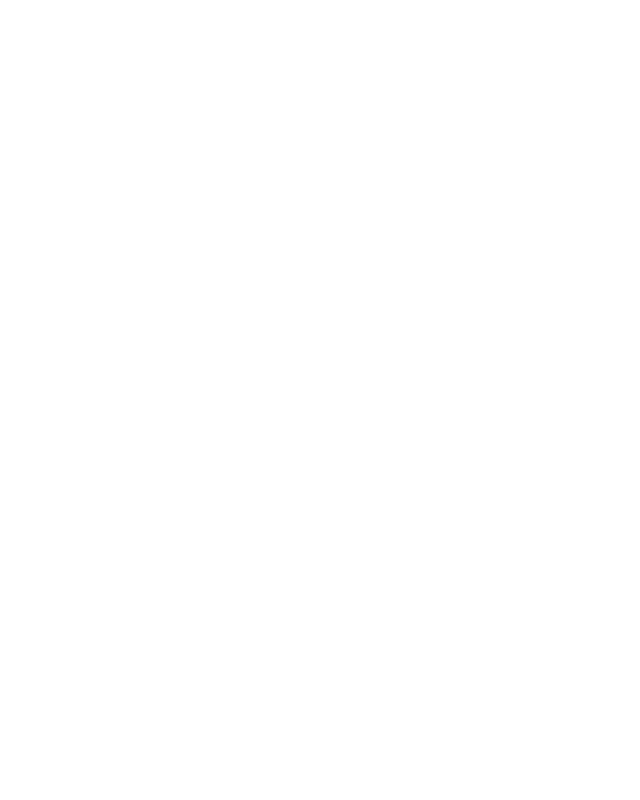
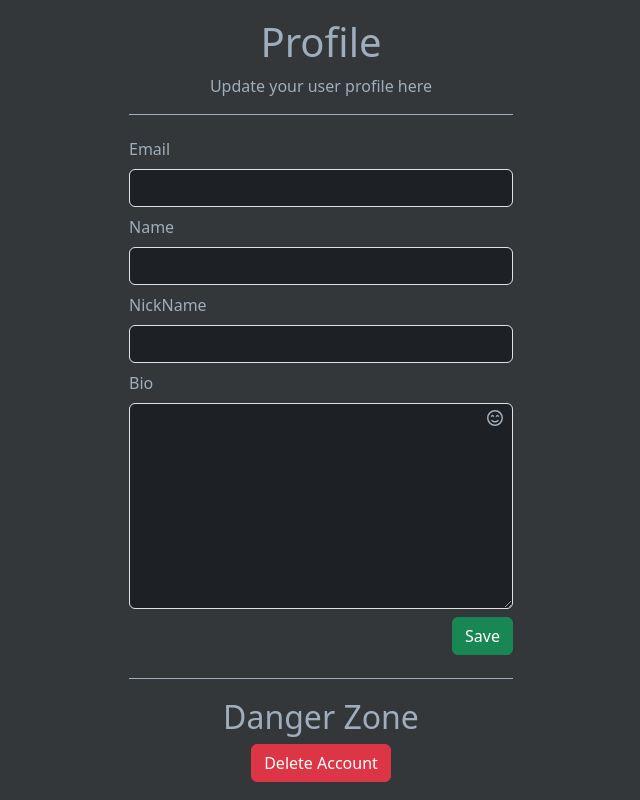
Before and after one commit to Jehman06/taskrize, a React (Create React App) app in the folder frontend/task-management/: page /profile in a window 1280 px wide. Before the commit this address had no page. Shown: the whole page, without its empty margins (319-959 px from the left). Built offline with nearby package versions, Linux system fonts and the light colour scheme; no server answers; what ldrs would draw is missing.

Commit message:
Implemented basic structure and layout for Profile Page, and Redux state management for the Emoji Picker and Profile related states

```diff
--- a/frontend/task-management/package.json
+++ b/frontend/task-management/package.json
@@ -3,6 +3,8 @@
     "version": "0.1.0",
     "private": true,
     "dependencies": {
+        "@emoji-mart/data": "^1.1.2",
+        "@emoji-mart/react": "^1.1.1",
         "@reduxjs/toolkit": "^2.2.1",
         "@testing-library/jest-dom": "^5.17.0",
         "@testing-library/react": "^13.4.0",
--- a/frontend/task-management/src/App.tsx
+++ b/frontend/task-management/src/App.tsx
@@ -5,6 +5,7 @@
 import LoginPage from './authentication/Login';
 import ForgotPassword from './authentication/ForgotPassword';
 import ResetPassword from './authentication/ResetPassword';
+import ProfilePage from './Pages/Profile/Profile';
 
 function App() {
     return (
@@ -15,6 +16,7 @@
             <Route path="/forgotpassword" element={<ForgotPassword />} />
             <Route path="/resetpassword/:user_id/:reset_code" element={<ResetPassword />} />
             <Route path="home" element={<Home />} />
+            <Route path="profile" element={<ProfilePage />} />
         </Routes>
     );
 }
--- a/frontend/task-management/src/Navbar/PrivateNavbar.tsx
+++ b/frontend/task-management/src/Navbar/PrivateNavbar.tsx
@@ -16,6 +16,8 @@
 import taskrize from '../images/taskrize.png';
 import { SlMagnifier } from 'react-icons/sl';
 import { MdAccountCircle } from 'react-icons/md';
+import { IoExitOutline } from 'react-icons/io5';
+import { IoMdPerson } from 'react-icons/io';
 import './PrivateNavbar.css';
 import 'bootstrap/dist/css/bootstrap.min.css';
 import 'bootstrap';
@@ -242,7 +244,8 @@
                         aria-labelledby="dropdownMenuButton3"
                     >
                         <li>
-                            <a className="dropdown-item" href="#">
+                            <a className="dropdown-item" href="/profile">
+                                <IoMdPerson className="settings-dropdown-icons" />
                                 Profile
                             </a>
                         </li>
@@ -251,6 +254,7 @@
                                 className="dropdown-item profile-dropdown-item"
                                 onClick={handleLogout}
                             >
+                                <IoExitOutline className="settings-dropdown-icons" />
                                 Logout
                             </a>
                         </li>
--- /dev/null
+++ b/frontend/task-management/src/Pages/Profile/Profile.css
@@ -0,0 +1,87 @@
+body {
+    background-color: #33373a;
+    color: #9fadbc;
+}
+
+.profile-container {
+    display: flex;
+    justify-content: center;
+    align-items: center;
+    height: 100vh;
+}
+
+.profile-title {
+    text-align: center;
+    border-bottom: 0.1px solid #9fadbc;
+    margin-bottom: 1.4rem;
+}
+
+.profile-content {
+    width: 30vw;
+}
+
+.profile-input {
+    background-color: #1d2125 !important;
+    outline: teal;
+    color: #9fadbc !important;
+    padding-right: 2rem;
+    margin-bottom: 0.5rem;
+}
+
+.profile-input::placeholder {
+    color: #9fadbc;
+}
+
+.profile-input:focus:not(:hover) {
+    background-color: #33373a;
+    color: #9fadbc;
+}
+
+.profile-input:hover {
+    background-color: #33373a;
+    border: 1px solid teal;
+    color: #9fadbc;
+}
+
+.bio-input-wrapper {
+    position: relative;
+    display: flex;
+    align-items: center; /* Vertically align items */
+}
+
+.emoji-toggle {
+    position: absolute;
+    top: 1px; /* Adjust this value as needed */
+    right: 10px; /* Adjust this value as needed */
+    cursor: pointer;
+}
+
+.emoji-picker {
+    position: absolute;
+    top: 0; /* Align it with the top of the input */
+    left: calc(100% + 5px); /* Position it to the right of the input with a slight offset */
+    z-index: 1;
+    /* Additional styles for the emoji picker */
+}
+
+.emoji-picker-wrapper {
+    position: absolute;
+    left: 101%;
+    top: -50%;
+    z-index: 1;
+}
+
+.profile-buttons {
+    display: flex;
+    justify-content: flex-end;
+}
+
+.danger-zone {
+    margin-top: 1.4rem;
+    border-top: 0.1px solid #9fadbc;
+    text-align: center;
+}
+
+.danger-zone > h2 {
+    margin-top: 1.2rem;
+}
--- /dev/null
+++ b/frontend/task-management/src/Pages/Profile/Profile.tsx
@@ -0,0 +1,114 @@
+import React, { useEffect, useState } from 'react';
+import { verifyAccessToken } from '../../utils/apiUtils';
+import Cookies from 'js-cookie';
+import axios from 'axios';
+import { Button, Form } from 'react-bootstrap';
+import { useDispatch, useSelector } from 'react-redux';
+import { RootState } from '../../redux/store';
+import { setBio, setProfile } from '../../redux/reducers/profileSlice';
+import { setShowEmojiPicker } from '../../redux/reducers/emojiSlice';
+import './Profile.css';
+import { FaRegFaceSmileBeam, FaFaceSmileBeam } from 'react-icons/fa6';
+import data from '@emoji-mart/data';
+import Picker from '@emoji-mart/react';
+
+const ProfilePage: React.FC = () => {
+    const profile = useSelector((state: RootState) => state.profile.profile);
+    const bio = useSelector((state: RootState) => state.profile.bio);
+    const ShowEmojiPicker = useSelector((state: RootState) => state.emoji.showEmojiPicker);
+    const dispatch = useDispatch();
+
+    useEffect(() => {
+        getUserProfile();
+    }, []);
+
+    const toggleEmojiPicker = () => {
+        dispatch(setShowEmojiPicker(!ShowEmojiPicker));
+    };
+
+    const handleEmojiSelect = (emoji: any) => {
+        dispatch(setBio(bio + emoji.native));
+    };
+
+    // Get the user information
+    const getUserProfile = async () => {
+        try {
+            await verifyAccessToken();
+            const accessToken = Cookies.get('access_token');
+            const response = await axios.get('http://127.0.0.1:8000/api/user/profile', {
+                headers: {
+                    Authorization: `Bearer ${accessToken}`,
+                },
+            });
+            console.log('User Profile: ', response.data);
+            dispatch(setProfile(response.data));
+        } catch (error) {
+            console.error('Error fetching profile information: ', error);
+        }
+    };
+
+    return (
+        <div className="profile-container">
+            <div className="profile-content">
+                <div className="profile-title">
+                    <h1>Profile</h1>
+                    <p>Update your user profile here</p>
+                </div>
+                <Form>
+                    <Form.Label>Email</Form.Label>
+                    <Form.Control
+                        type="email"
+                        className="profile-input"
+                        placeholder={profile?.email || ''}
+                    />
+                    <Form.Label>Name</Form.Label>
+                    <Form.Control
+                        type="text"
+                        className="profile-input"
+                        placeholder={profile?.name}
+                    />
+                    <Form.Label>NickName</Form.Label>
+                    <Form.Control
+                        type="text"
+                        className="profile-input"
+                        placeholder={profile?.nickname}
+                    />
+                    <Form.Label>Bio</Form.Label>
+                    <div className="bio-input-wrapper">
+                        <Form.Control
+                            as="textarea"
+                            rows={8}
+                            className="profile-input"
+                            placeholder={profile?.bio}
+                            value={bio}
+                            onChange={(e) => dispatch(setBio(e.target.value))}
+                        />
+                        <div className="emoji-toggle" onClick={toggleEmojiPicker}>
+                            {ShowEmojiPicker ? <FaFaceSmileBeam /> : <FaRegFaceSmileBeam />}
+                        </div>
+                        <div className="emoji-picker-wrapper">
+                            {ShowEmojiPicker && data && (
+                                <Picker
+                                    className="emoji-picker"
+                                    data={data}
+                                    onEmojiSelect={handleEmojiSelect}
+                                />
+                            )}
+                        </div>
+                    </div>
+                    <div className="profile-buttons">
+                        <Button variant="success">Save</Button>
+                    </div>
+                </Form>
+                <div className="danger-zone">
+                    <h2>Danger Zone</h2>
+                    <div className="danger-zone-content">
+                        <Button variant="danger">Delete Account</Button>
+                    </div>
+                </div>
+            </div>
+        </div>
+    );
+};
+
+export default ProfilePage;
--- /dev/null
+++ b/frontend/task-management/src/redux/reducers/emojiSlice.ts
@@ -0,0 +1,27 @@
+import { createSlice, PayloadAction } from '@reduxjs/toolkit';
+
+interface EmojiState {
+    data: any;
+    showEmojiPicker: boolean;
+}
+
+const initialState: EmojiState = {
+    data: null,
+    showEmojiPicker: false,
+};
+
+const emojiSLice = createSlice({
+    name: 'emoji',
+    initialState,
+    reducers: {
+        setEmojiData(state, action: PayloadAction<any>) {
+            state.data = action.payload;
+        },
+        setShowEmojiPicker(state, action: PayloadAction<boolean>) {
+            state.showEmojiPicker = action.payload;
+        },
+    },
+});
+
+export const { setEmojiData, setShowEmojiPicker } = emojiSLice.actions;
+export default emojiSLice.reducer;
--- /dev/null
+++ b/frontend/task-management/src/redux/reducers/profileSlice.ts
@@ -0,0 +1,34 @@
+import { createSlice, PayloadAction } from '@reduxjs/toolkit';
+
+interface UserProfile {
+    email: string;
+    name: string;
+    nickname: string;
+    bio: string;
+}
+
+interface ProfileState {
+    profile: UserProfile | null;
+    bio: string;
+}
+
+const initialState: ProfileState = {
+    profile: null,
+    bio: '',
+};
+
+const profileSlice = createSlice({
+    name: 'profile',
+    initialState,
+    reducers: {
+        setProfile(state, action: PayloadAction<UserProfile | null>) {
+            state.profile = action.payload;
+        },
+        setBio(state, action: PayloadAction<string>) {
+            state.bio = action.payload;
+        },
+    },
+});
+
+export const { setProfile, setBio } = profileSlice.actions;
+export default profileSlice.reducer;
--- a/frontend/task-management/src/redux/store.ts
+++ b/frontend/task-management/src/redux/store.ts
@@ -6,6 +6,8 @@
 import modalSlice from './reducers/modalSlice';
 import boardSlice from './reducers/boardSlice';
 import workspaceSlice from './reducers/workspaceSlice';
+import profileSlice from './reducers/profileSlice';
+import emojiSlice from './reducers/emojiSlice';
 
 const persistConfig = {
     key: 'root',
@@ -20,6 +22,8 @@
     modal: modalSlice,
     board: boardSlice,
     workspace: workspaceSlice,
+    profile: profileSlice,
+    emoji: emojiSlice,
 });
 
 // Persist the combined reducer
```
Also changed, not shown: frontend/task-management/tsconfig.json (indentation only), 1 other file (tests, documents, lock files or other folders).
